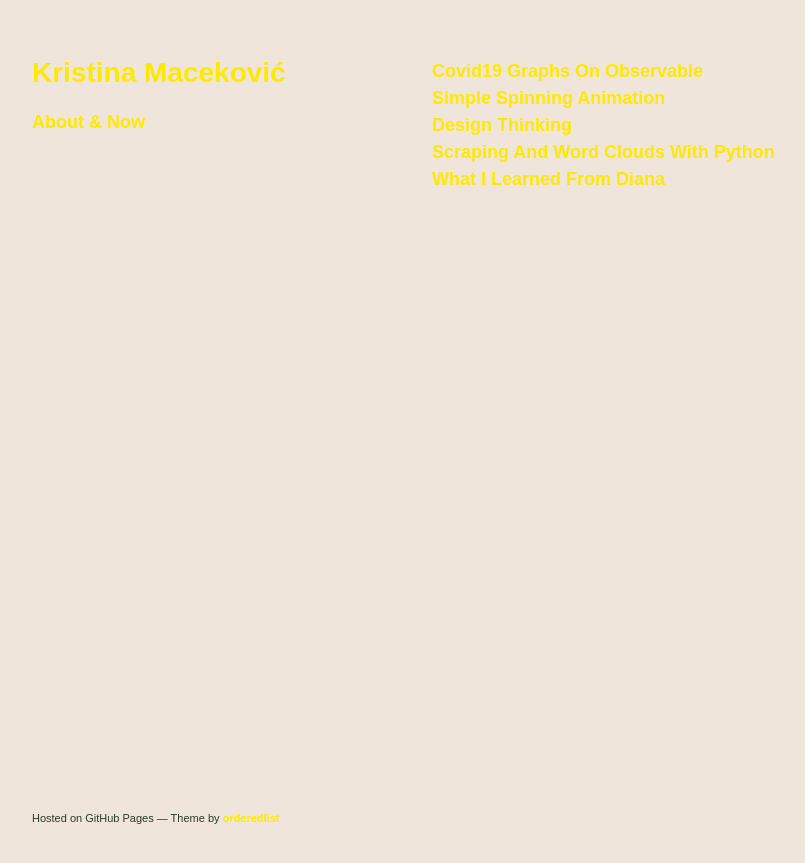
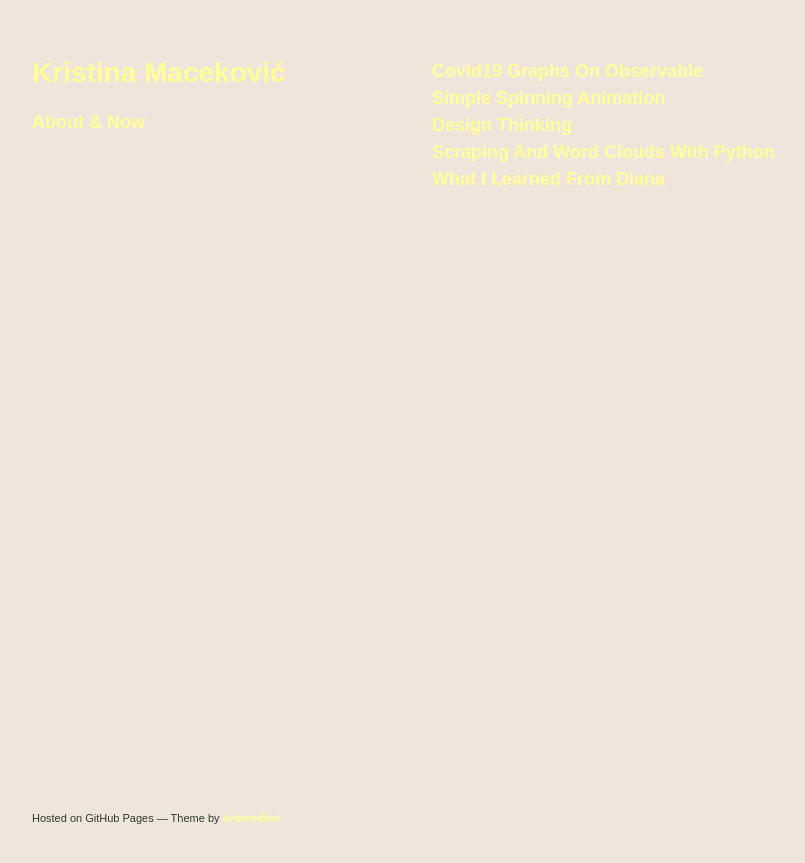
Before and after one commit to kristinamacekovic/new-web, a Jekyll site: the page built from index.md, in a window 1280 px wide. Shown: the top 863 px of the page, without its empty margins (178-983 px from the left). Built offline with Jekyll 4.4.1, drawn with Linux system fonts in a browser that asks for light colours.

Commit message:
Lighten yellow

```diff
--- a/_sass/jekyll-theme-minimal.scss
+++ b/_sass/jekyll-theme-minimal.scss
@@ -3,7 +3,7 @@
 
 :root {
   --bckg-color: rgb(93.7%, 89.7%, 85.9%);
-  --accent-color: rgb(100%, 91.4%, 0%);
+  --accent-color: rgb(100%, 100%, 60.5%);
   --text-color: rgb(16.4%, 22.6%, 16.4%);
 }
 
```
